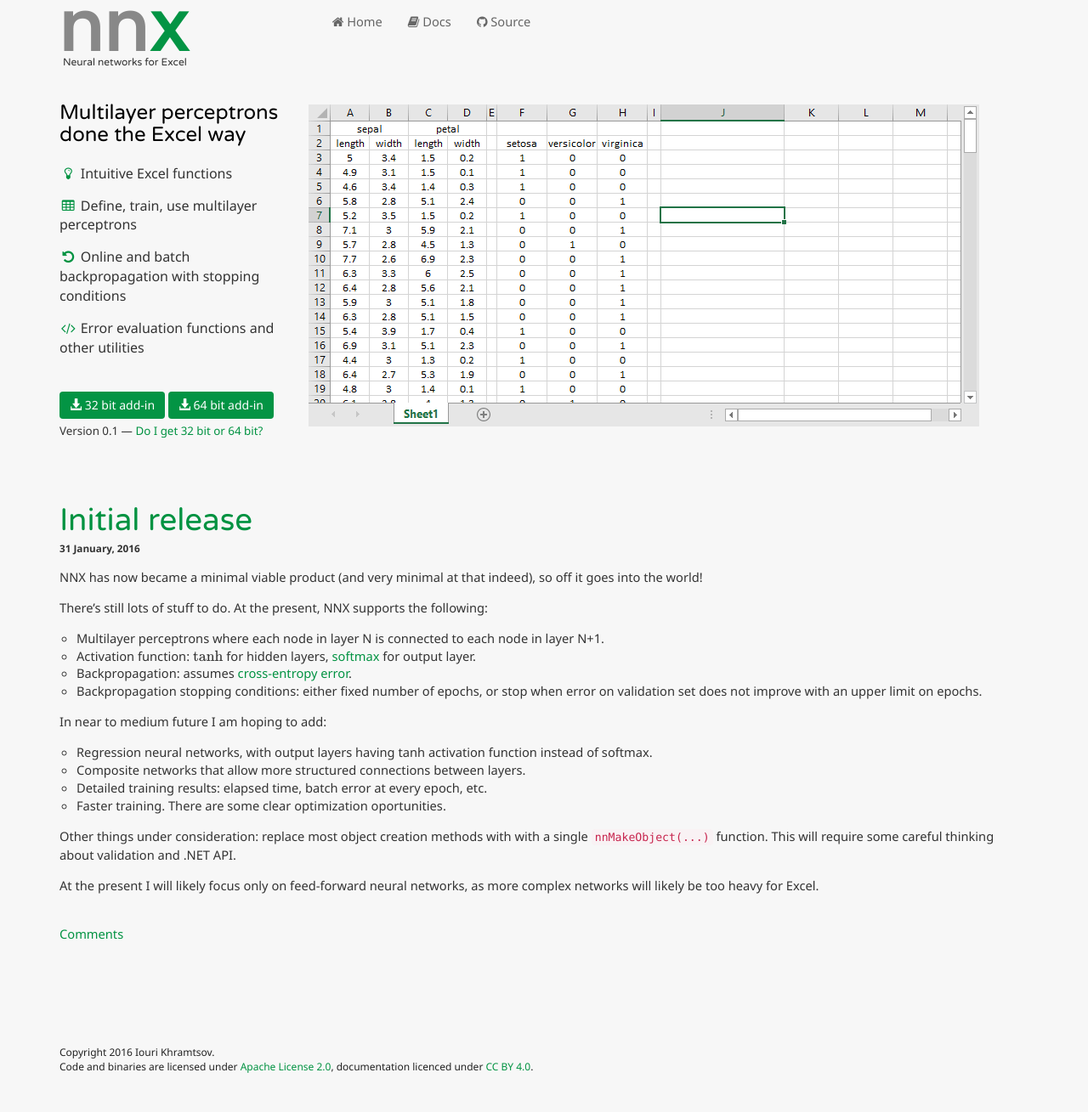
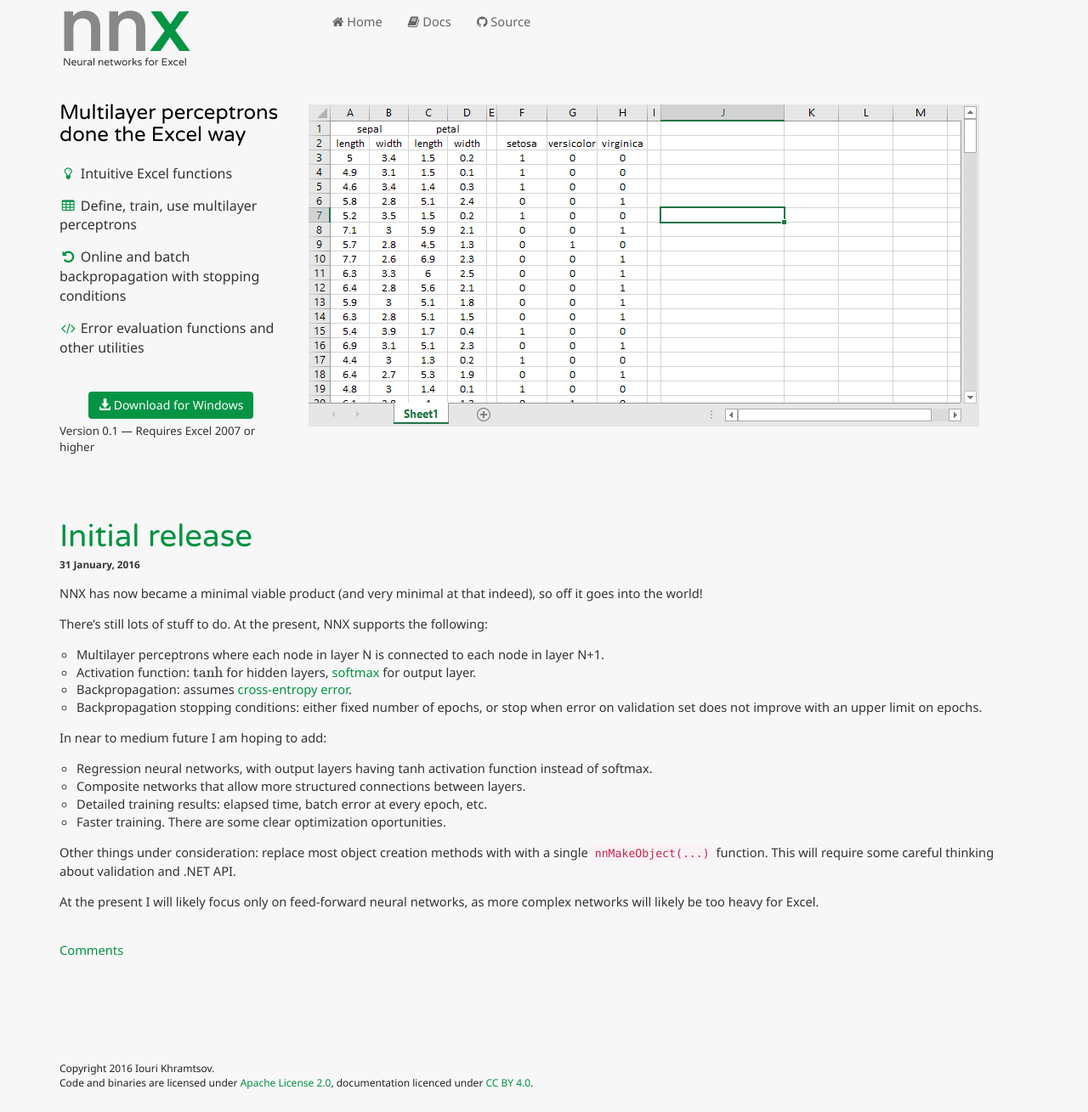
Before and after one commit to ikhramts/NNX.Website, a Jekyll site: the page built from index.html, in a window 1280 px wide. Shown: the whole page at 85% size. Built offline with Jekyll 4.4.1, drawn with Linux system fonts in a browser that asks for light colours; nearby versions of some CDN libraries; formulas are drawn with MathJax 3.

Commit message:
Added v0.1 installer download.

```diff
--- a/css/style.css
+++ b/css/style.css
@@ -243,6 +243,7 @@
 
 .downloads {
 	margin: 25px 0 0 0;
+	text-align: center;
 }
 
 .feature-list {
--- a/index.html
+++ b/index.html
@@ -14,15 +14,12 @@
 		<div class="clearfix"></div>
 
 		<div class="downloads">
-			<a href="download/NNX-AddIn-packed.xll" class="btn btn-success">
-				<span class="glyphicon glyphicon-download-alt"></span> 32 bit add-in
-			</a>
-			<a href="download/NNX-AddIn64-packed.xll" class="btn btn-success">
-				<span class="glyphicon glyphicon-download-alt"></span> 64 bit add-in
+			<a href="downloads/nnx-addin.0.1.msi" class="btn btn-success">
+				<span class="glyphicon glyphicon-download-alt"></span> Download for Windows
 			</a>
 		</div>
 		<div class="clearfix"></div>
-		<p class="small">Version 0.1 &mdash; <a href="https://support.office.com/en-us/article/What-version-of-Office-am-I-using-932788b8-a3ce-44bf-bb09-e334518b8b19?ui=en-US&rs=en-US&ad=US&fromAR=1">Do I get 32 bit or 64 bit?</a></p>
+		<p class="small">Version 0.1 &mdash; Requires Excel 2007 or higher</p>
 	</div>
 	<div class="col-md-9">
 		<img src="img/NNX-hero-movie.gif" alt="NNX in action"
```
Also changed, not shown: 9 other files.
